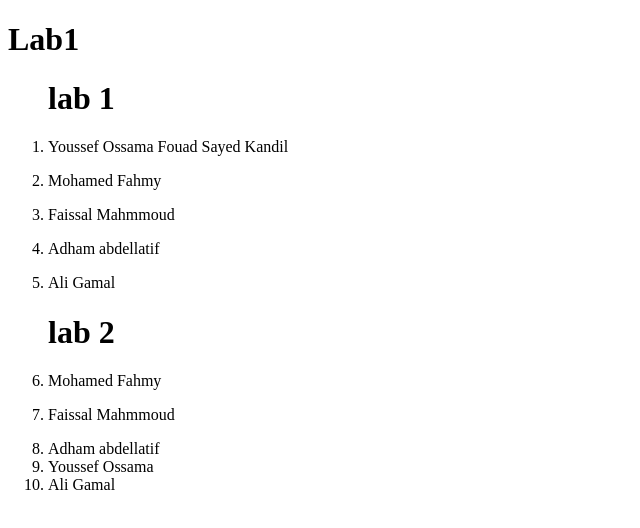
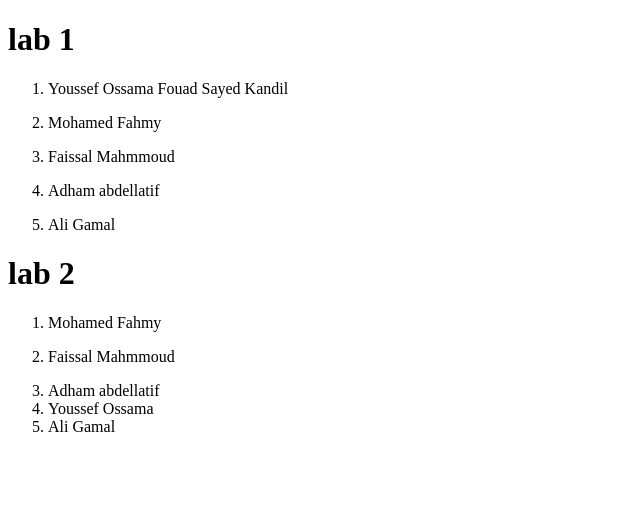
Before and after one commit to Youssef0ssama/VersionControl, a plain HTML site: page index.html in a window 1280 px wide. Shown: the whole page, without its empty margins (0-640 px from the left). Drawn offline with Linux system fonts and the light colour scheme.

Commit message:
organize

```diff
--- a/index.html
+++ b/index.html
@@ -6,16 +6,16 @@
     <title>Team names</title>
   </head>
   <body>
-    <h1>Lab1</h1>
+    <h1>lab 1</h1>
     <ol>
-      <h1>lab 1</h1>
       <li>Youssef Ossama Fouad Sayed Kandil</li>
       <li><p>Mohamed Fahmy</p></li>
       <li><p>Faissal Mahmmoud</p></li>
       <li><p>Adham abdellatif</p></li>
       <li><p>Ali Gamal</p></li>
-
-      <h1>lab 2</h1>
+    </ol>
+    <h1>lab 2</h1>
+    <ol>
       <li><p>Mohamed Fahmy</p></li>
       <li><p>Faissal Mahmmoud</p></li>
       <li>Adham abdellatif</li>
```
